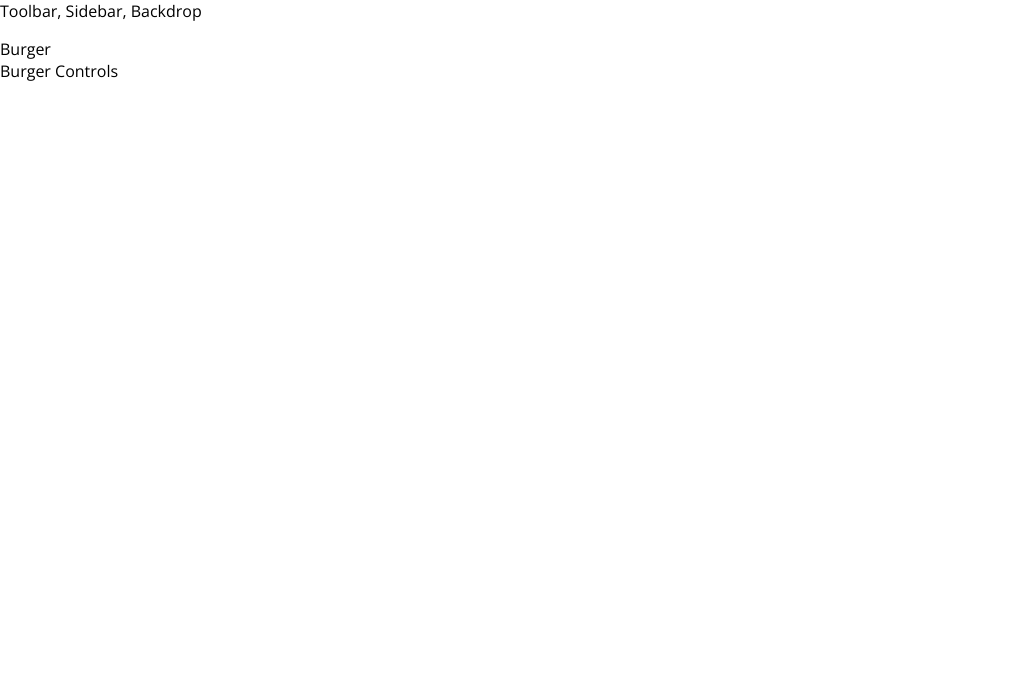
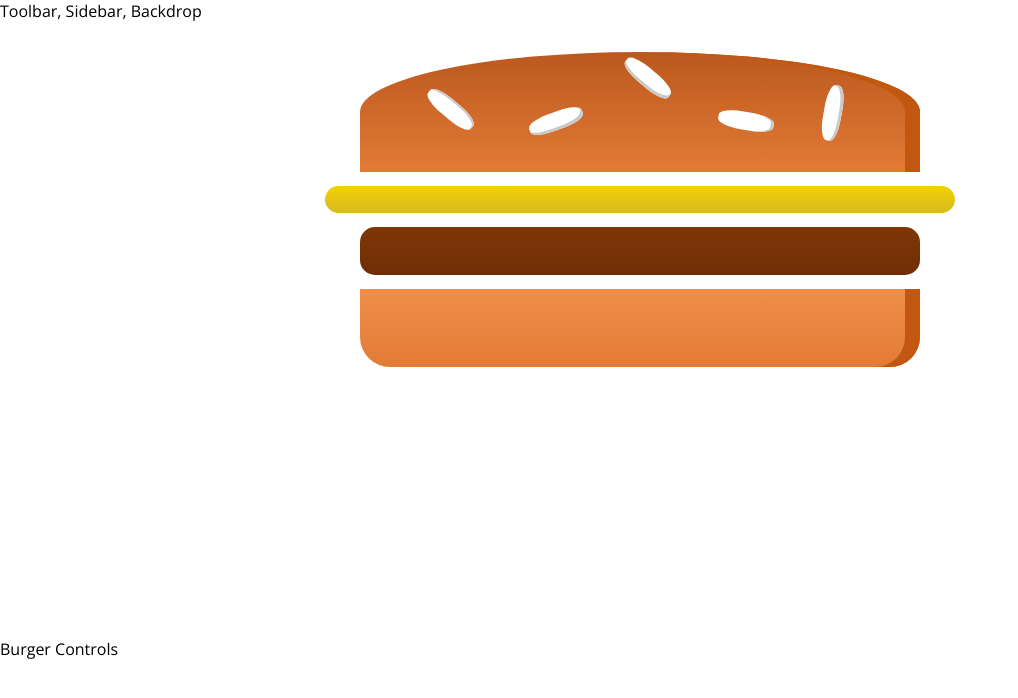
Before and after one commit to hngu/react-app, a React app: page / in a window 1280 px wide. Shown: the top 698 px of the page, without its empty margins (0-1018 px from the left). Built offline with nearby package versions, Linux system fonts and the light colour scheme.

Commit message:
render burget

```diff
--- a/src/components/Burger/Burger.css
+++ b/src/components/Burger/Burger.css
@@ -8,7 +8,7 @@
     font-size: 1.2rem;
 }
 
-@media (min-width: 500px) and (max-height: 400px) {
+@media (min-width: 500px) and (min-height: 400px) {
     .Burger {
         width: 350px;
         height: 300px;
--- a/src/components/Burger/Burger.js
+++ b/src/components/Burger/Burger.js
@@ -1,8 +1,15 @@
 import React from 'react';
+import classes from './Burger.css';
+import BurgerIngredient from './BurgerIngredient/BurgerIngredient';
 
 const Burger = (props) => {
     return (
-        <div></div>
+        <div className={classes['Burger']}>
+            <BurgerIngredient type="bread-top" />
+            <BurgerIngredient type="cheese" />
+            <BurgerIngredient type="meat" />
+            <BurgerIngredient type="bread-bottom" />
+        </div>
     );
 };
 
--- a/src/components/Burger/BurgerIngredient/BurgerIngredient.js
+++ b/src/components/Burger/BurgerIngredient/BurgerIngredient.js
@@ -30,10 +30,12 @@ class BurgerIngredient extends Component {
             case 'bacon':
                 ingredient = <div className={classes['Bacon']}></div>;
                 break;
+            default:
+                throw new Error(`unknown type: ${this.props.type}`);
         }
+
+        return ingredient;
     }
-
-    return ingredient;
 }
 
 BurgerIngredient.propTypes = {
--- a/src/containers/BurgerBuilder/BurgerBuilder.js
+++ b/src/containers/BurgerBuilder/BurgerBuilder.js
@@ -1,11 +1,12 @@
 import React, { Component } from 'react';
 import Aux from '../../hoc/examples/Aux/Aux';
+import Burger from '../../components/Burger/Burger';
 
 class BurgerBuilder extends Component {
     render() {
         return (
             <Aux>
-                <div>Burger</div>
+                <Burger />
                 <div>Burger Controls</div>
             </Aux>
         );
```
